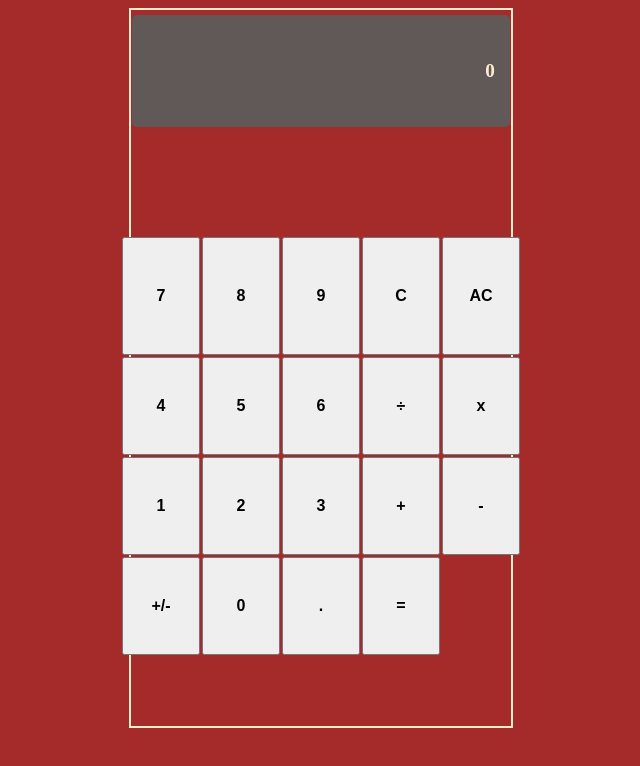
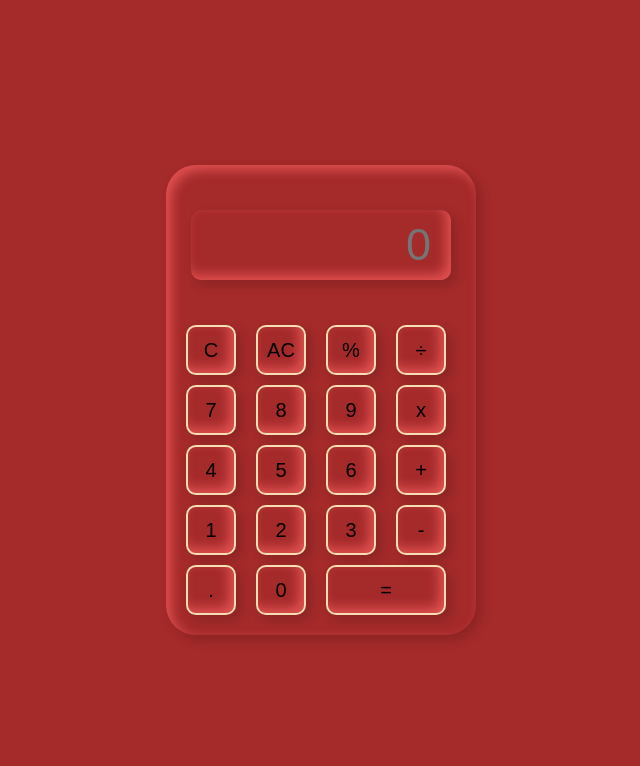
Before and after one commit to micheaol/the-odin-calculator, a plain HTML site: page index.html in a window 1280 px wide. Shown: the whole page, without its empty margins (319-959 px from the left). Drawn offline with Linux system fonts and the light colour scheme.

Commit message:
change style.css file

```diff
--- a/index.html
+++ b/index.html
@@ -11,29 +11,31 @@
 
 <body>
     <main class="container">
-        <div id="lastDisplay-screen"></div>
-        <div id="currentDisplay-screen">0</div>
         <div class="cal-grid">
-
+            <input class="output-screen" placeholder="0">
+            <button data-action="clear" class="data-operator number">C</button>
+            <button data-action="clear" class="data-operator number">AC</button>
+            <button data-action="percentage" class="data-operator number">%</button>
+            <button data-action="divide" class="data-operator number">÷</button>
             <button data-number="7" class="data-number number">7</button>
             <button data-number="8" class="data-number number">8</button>
             <button data-number="9" class="data-number number">9</button>
-            <button data-number="C" class="data-number number">C</button>
-            <button data-number="AC" class="data-number number">AC</button>
+            <button data-action="multiply" class="data-operator number">x</button>
+
             <button data-number="4" class="data-number number">4</button>
             <button data-number="5" class="data-number number">5</button>
             <button data-number="6" class="data-number number">6</button>
-            <button data-number="÷" class="data-number number">÷</button>
-            <button data-number="x" class="data-number number">x</button>
+            <button data-action="add" class="data-operator number">+</button>
+
             <button data-number="1" class="data-number number">1</button>
             <button data-number="2" class="data-number number">2</button>
             <button data-number="3" class="data-number number">3</button>
-            <button data-number="+" class="data-number number">+</button>
-            <button data-number="-" class="data-number number">-</button>
-            <button data-number="+/-" class="data-number number">+/-</button>
+
+            <button data-action="subtract" class="data-operator number">-</button>
+            <button data-action="decimal" class="data-operator number">.</button>
             <button data-number="0" class="data-number number">0</button>
-            <button data-number="." class="data-number number">.</button>
-            <button data-number="=" class="data-number number">=</button>
+
+            <button data-action="calculate" class="data-operator number equal-btn">=</button>
         </div>
     </main>
     <script src="/script/main.js"></script>
--- a/script/main.js
+++ b/script/main.js
@@ -1,6 +1,6 @@
 //to get all the buttons on the page:
 const buttons = document.querySelectorAll('button');
-const currentDisplayScreen = document.querySelector('#currentDisplay-screen');
+const currentDisplayScreen = document.querySelector('#current-screen');
 
 
 //set a var to reset display screen
@@ -14,22 +14,15 @@ buttons.forEach((button) => {
 
 //Click function to check which keypad is clicked
 function appendNumber(button) {
-    //Get the value of the button clicked
     let btnInput = button.target.textContent;
-    //reset display screen if:
     if (currentDisplayScreen.textContent === '0' || resetScreen) {
         currentDisplayScreen.textContent = "";
     }
-    //set the value of button clicked to show in the display
     currentDisplayScreen.textContent += btnInput;
 }
 
 //clear screen function:
-function clearScreen() {
-    if (currentDisplayScreen.textContent === 'C') {
-        currentDisplayScreen.textContent = "";
-    }
-}
+
 //Create an array of keypads' value:
 const keyPads = [
     7, 8, 9, 'C', 'AC', 4, 5, 6, '÷', 'x', 1, 2, 3, '+', '-', '+/-', 0, '.', '=',
--- a/styles/style.css
+++ b/styles/style.css
@@ -1,113 +1,53 @@
 * {
+    margin: 0;
+    padding: 0;
     box-sizing: border-box;
-    font-size: medium;
-    font-weight: bold;
-}
-
-body {
-    background: brown;
+    background-color: brown;
+    outline: none;
 }
 
 .container {
-    /* margin: 2rem auto; */
+    height: 100vh;
     display: flex;
-    flex-direction: column;
-    margin: 0 auto;
-    border: blanchedalmond solid 2px;
-    max-width: 30vw;
-    max-height: 90vh;
-    justify-content: flex-start;
-    /* padding: 10px; */
+    justify-content: center;
+    align-items: center;
 }
 
 .cal-grid {
-    min-height: 91vh;
+    background-color: brown;
+    padding: 15px;
+    border-radius: 30px;
+    box-shadow: inset 5px 5px 12px rgb(226, 81, 81), 5px 5px 12px rgba(0, 0, 0, .16);
     display: grid;
-    align-content: center;
-    justify-content: center;
-    grid-template-columns: repeat(5, 80px);
-    grid-template-rows: minmax(120px, auto) repeat(4, 100px);
+    grid-template-columns: repeat(4, 70px);
 }
 
-
-/* style for the individual button */
-
-.number {
-    margin: 0.09rem;
+input {
+    grid-column: span 4;
+    height: 70px;
+    width: 260px;
+    border-radius: 10px;
+    border: none;
+    text-align: end;
+    box-shadow: inset -5px -5px 12px rgb(226, 81, 81), 5px 5px 12px rgba(0, 0, 0, .16);
+    color: seashell;
+    font-size: 45px;
+    margin: auto;
+    margin-top: 30px;
+    margin-bottom: 40px;
+    padding: 20px;
 }
 
-
-/* .display {
-    align-self: center;
-    margin: 2rem auto;
-    align-content: center;
-    justify-content: center;
-} */
-
-#currentDisplay-screen {
-    align-self: center;
-    /* margin: 2rem auto; */
-    margin-bottom: 0px;
-    align-content: center;
-    justify-content: center;
-    padding: 20px;
-    min-width: 29.5vw;
-    border-radius: 5px;
+button {
+    height: 50px;
+    width: 50px;
+    border-radius: 10px;
     margin: 5px;
-    /* margin-top: 5px; */
-    margin-left: 10px;
-    margin-right: 10px;
-    text-align: right;
-    font-weight: bold;
-    font-size: larger;
-    background: rgb(97, 88, 88);
-    color: blanchedalmond;
-    padding: 15px;
-    min-height: 14vh;
+    box-shadow: inset -5px -5px 12px rgb(226, 81, 81), 5px 5px 12px rgba(0, 0, 0, .16);
+    border: wheat 2px solid;
+    font-size: 20px;
 }
 
-
-/* ============== Media query for the screens ======================= */
-
-
-/* @media screen and (max-width: 800px) {
-    .container {
-        display: flex;
-        flex-direction: column;
-        margin: 0 auto;
-        border: blanchedalmond solid 2px;
-        max-width: 50vw;
-        max-height: 100vh;
-        justify-content: flex-start;
-    }
-    .cal-grid {
-        min-height: 10vh;
-        display: grid;
-        align-content: center;
-        justify-content: center;
-        grid-template-columns: repeat(5, 80px);
-        grid-template-rows: minmax(120px, auto) repeat(4, 100px);
-    }
-    .number {
-        margin: 0.09rem;
-    }
-    #number-input {
-        align-self: center;
-        margin-bottom: 0px;
-        align-content: center;
-        justify-content: center;
-        padding: 20px;
-        min-width: 48.5vw;
-        border-radius: 5px;
-        margin: 5px;
-        margin-left: 10px;
-        margin-right: 10px;
-        text-align: right;
-        font-weight: bold;
-        font-size: larger;
-        background: rgb(97, 88, 88);
-        color: blanchedalmond;
-        padding: 15px;
-        min-height: 8vh;
-    }
-} */
+.equal-btn {
+    width: 120px;
+}
```
